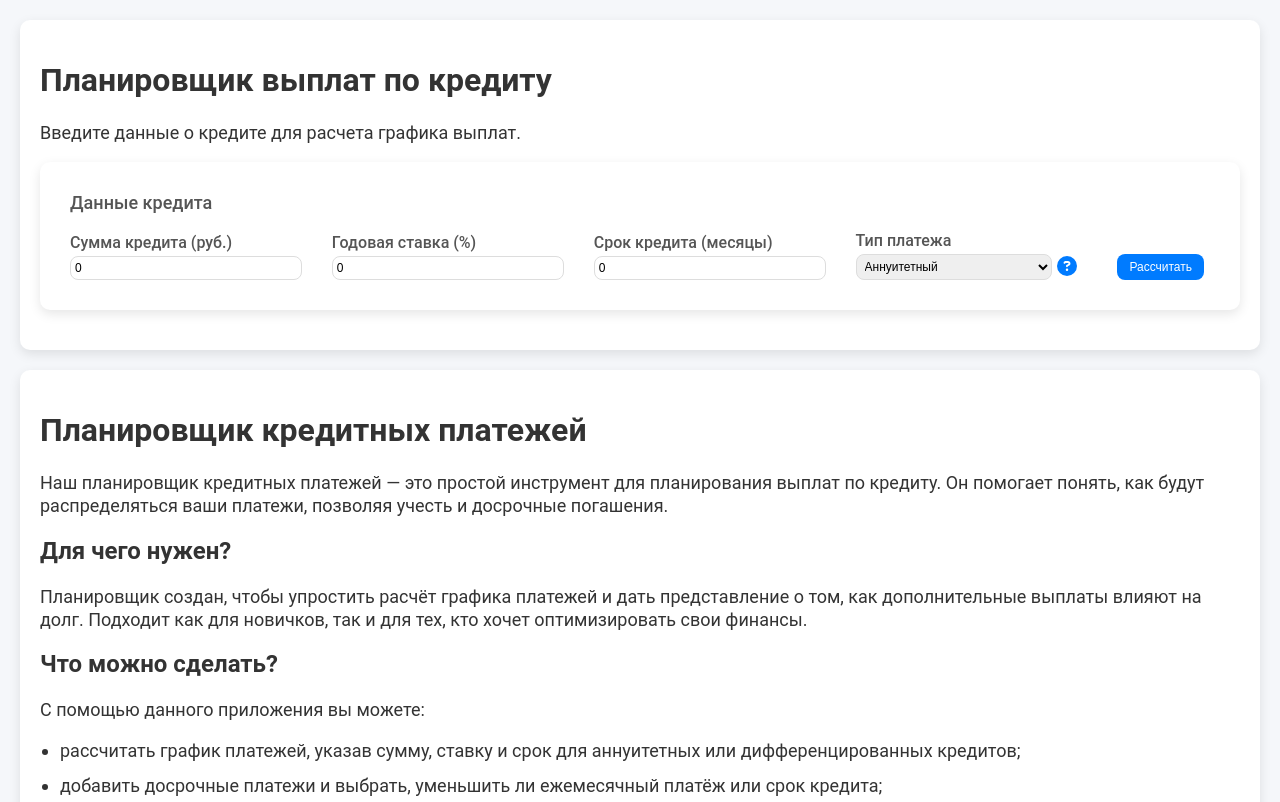
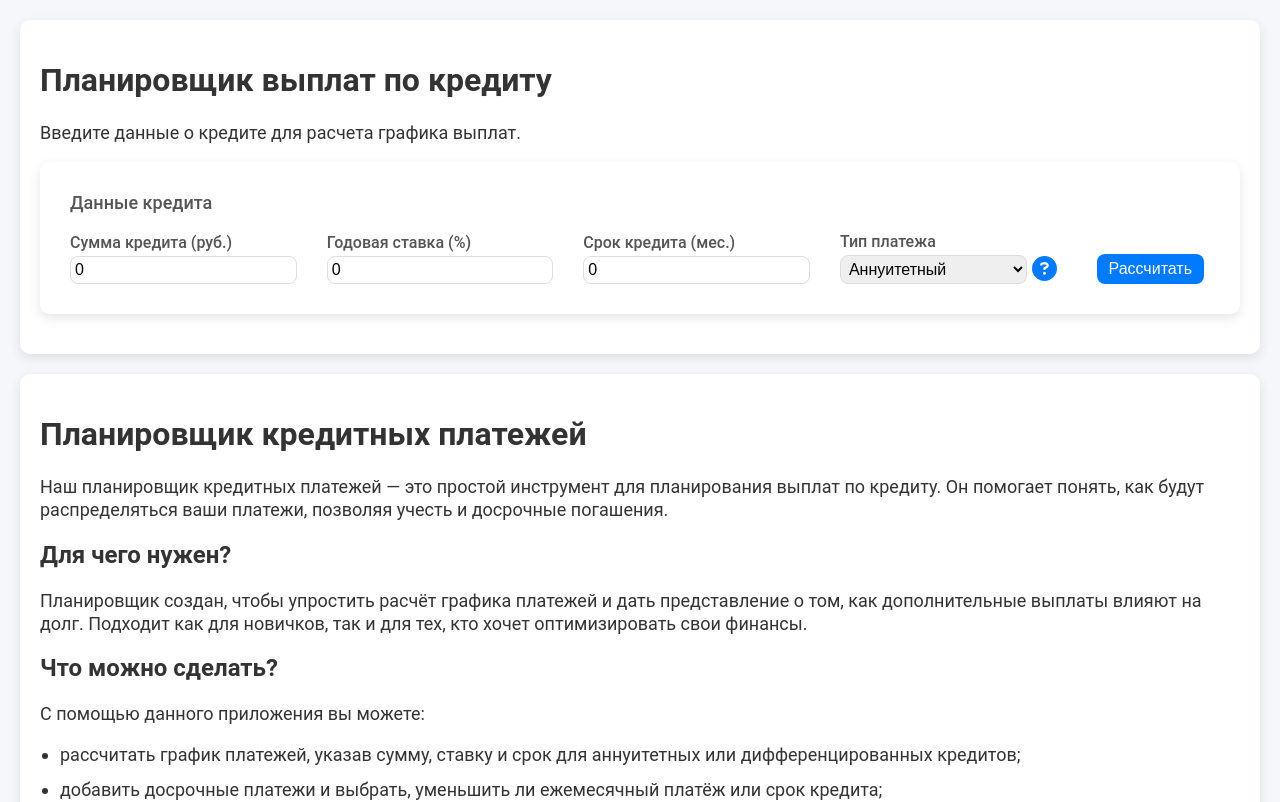
Before and after one commit to Pachokarpacho/credit-planner, a React (Create React App) app: page / in a window 1280 px wide. Shown: the top 802 px of the page. Built offline with nearby package versions, Linux system fonts and the light colour scheme.

Commit message:
changed font sizes

```diff
--- a/src/components/CreditInputForm.tsx
+++ b/src/components/CreditInputForm.tsx
@@ -85,6 +85,8 @@ const CreditInputForm: React.FC<CreditInputFormProps> = ({ onExport }) => {
                     onChange={(e) => setLoanAmount(Number(e.target.value))}
                     placeholder="Введите сумму"
                     className="form-control"
+                    style={{fontSize: '1rem'}}
+
                   />
                 </Form.Group>
                 <Form.Group className="form-group">
@@ -95,16 +97,18 @@ const CreditInputForm: React.FC<CreditInputFormProps> = ({ onExport }) => {
                     onChange={(e) => setAnnualRate(Number(e.target.value))}
                     placeholder="Введите ставку"
                     className="form-control"
+                    style={{fontSize: '1rem'}}
                   />
                 </Form.Group>
                 <Form.Group className="form-group">
-                  <Form.Label className="form-label">Срок кредита (месяцы)</Form.Label>
+                  <Form.Label className="form-label">Срок кредита (мес.)</Form.Label>
                   <Form.Control
                     type="number"
                     value={termMonths}
                     onChange={(e) => setTermMonths(Number(e.target.value))}
                     placeholder="Введите срок"
                     className="form-control"
+                    style={{fontSize: '1rem'}}
                   />
                 </Form.Group>
                 <Form.Group className="form-group">
@@ -114,6 +118,7 @@ const CreditInputForm: React.FC<CreditInputFormProps> = ({ onExport }) => {
                       value={paymentType}
                       onChange={(e) => handlePaymentTypeChange(e.target.value)}
                       className="form-select"
+                      style={{fontSize: '1rem'}}
                     >
                       <option value="annuity">Аннуитетный</option>
                       <option value="differentiated">Дифференцированный</option>
@@ -124,7 +129,7 @@ const CreditInputForm: React.FC<CreditInputFormProps> = ({ onExport }) => {
                     />
                   </div>
                 </Form.Group>
-                <Button variant="primary" onClick={handleCalculate} className="btn-primary">
+                <Button variant="primary" onClick={handleCalculate} className="btn-primary" style={{fontSize: '1rem'}}>
                   Рассчитать
                 </Button>
               </div>
--- a/src/components/CustomTooltip.tsx
+++ b/src/components/CustomTooltip.tsx
@@ -19,7 +19,8 @@ const CustomTooltip: React.FC<{ text: string; id: string }> = ({ text, id }) =>
           ref={ref}
           {...triggerHandler}
           className="tooltip-icon"
-          style={{ fontSize: '20px' }} // Увеличиваем размер напрямую через inline-стиль
+          style={{ fontSize: '25px' }} // Увеличиваем размер напрямую через inline-стиль
+
         >
           <FontAwesomeIcon icon={faQuestionCircle} />
         </span>
--- a/src/components/PaymentScheduleTable.tsx
+++ b/src/components/PaymentScheduleTable.tsx
@@ -265,7 +265,7 @@ const PaymentScheduleTable: React.FC<PaymentScheduleTableProps> = ({ schedule, o
           {renderPageButtons()}
         </div>
         <div className="export-button-container">
-          <Button variant="primary" onClick={onExport} className="btn-primary">
+          <Button variant="primary" onClick={onExport} className="btn-primary" style={{fontSize: '1rem'}}>
             Экспорт в PDF
           </Button>
          {//<Button variant="primary" className="btn-primary" disabled>
--- a/src/components/RecalculationInputForm.tsx
+++ b/src/components/RecalculationInputForm.tsx
@@ -35,6 +35,7 @@ const RecalculationInputForm: React.FC<RecalculationInputFormProps> = ({ onAddPa
               className="form-control"
               min="1"
               max={maxMonth}
+              style={{fontSize: '1rem'}}
             />
           </Form.Group>
           <Form.Group className="form-group">
@@ -46,6 +47,7 @@ const RecalculationInputForm: React.FC<RecalculationInputFormProps> = ({ onAddPa
               placeholder="Введите сумму"
               className="form-control"
               min="0"
+              style={{fontSize: '1rem'}}
             />
           </Form.Group>
           <Form.Group className="form-group">
@@ -55,6 +57,7 @@ const RecalculationInputForm: React.FC<RecalculationInputFormProps> = ({ onAddPa
                 value={recalcType}
                 onChange={(e) => setRecalcType(e.target.value as 'reduceTerm' | 'reducePayment')}
                 className="form-select"
+                style={{fontSize: '1rem'}}
               >
                 <option value="reduceTerm">Уменьшение срока</option>
                 <option value="reducePayment">Уменьшение платежа</option>
@@ -66,7 +69,7 @@ const RecalculationInputForm: React.FC<RecalculationInputFormProps> = ({ onAddPa
               />
             </div>
           </Form.Group>
-          <Button variant="primary" onClick={handleSubmit} className="btn-primary">
+          <Button variant="primary" onClick={handleSubmit} className="btn-primary" style={{fontSize: '1rem'}}>
             Добавить платеж
           </Button>
         </div>
--- a/src/index.css
+++ b/src/index.css
@@ -187,7 +187,7 @@ body {
   display: flex;
   justify-content: center;
   align-items: center;
-  margin-right: 165px;
+  margin-right: 140px;
 }
 
 .page-button {
```
